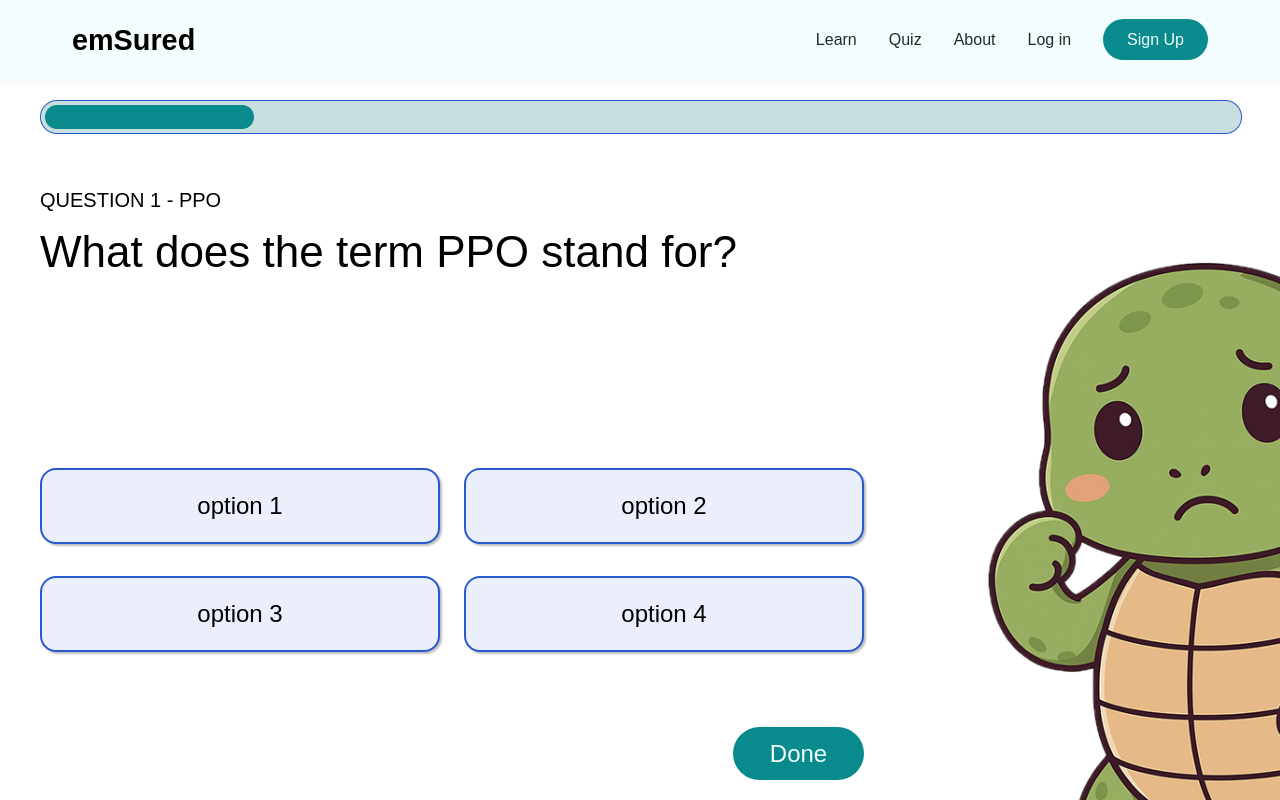
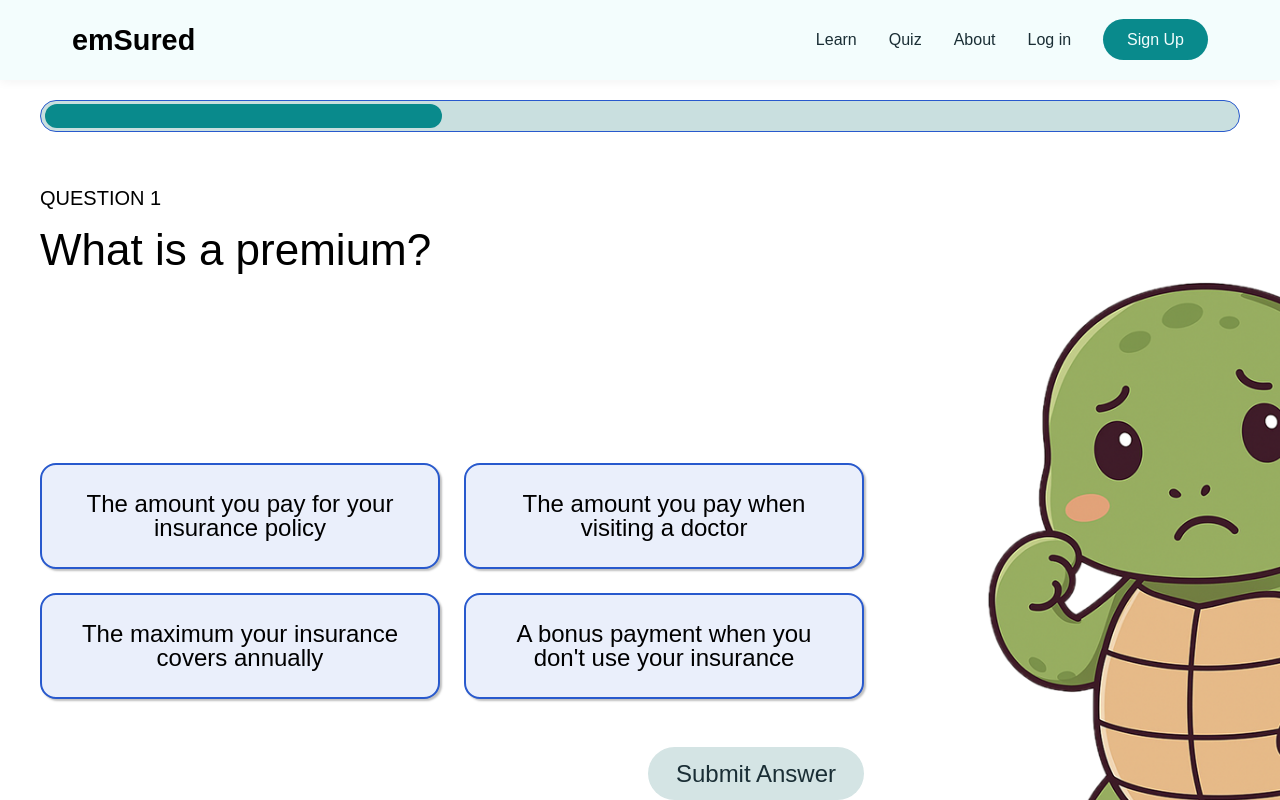
Before and after one commit to UW-INFO442-SP25/emSure-CTRLFreaks, a React (Vite) app in the folder emSure/: page /quiz in a window 1280 px wide. Built offline with nearby package versions, Linux system fonts and the light colour scheme; a web font is replaced by a local one.

Commit message:
worked on quiz feature

```diff
--- a/emSure/src/QuizPage.html
+++ b/emSure/src/QuizPage.html
@@ -19,22 +19,18 @@
 
       <section class="bottom-half">
         <div class="options">
-          <div class="option-set">
           <button class="option-btn">
             <h3>option 1</h3>
           </button>
           <button class="option-btn">
             <h3>option 2</h3>
           </button>
-          </div>
-          <div class="option-set">
           <button class="option-btn">
             <h3>option 3</h3>
           </button>
           <button class="option-btn">
             <h3>option 4</h3>
           </button>
-          </div>
         </div>
         <div class="done-cntr">
           <button class='primary-btn'>
--- a/emSure/src/components/buttons.jsx
+++ b/emSure/src/components/buttons.jsx
@@ -83,7 +83,9 @@ export const PrimaryLightButton = ({ text, onClick }) =>
 {
     return (
 
-        <button className='primary-light-btn' onClick={ onClick }>
+        <button
+            className='primary-light-btn'
+            onClick={ onClick }>
 
             <h3>{ text }</h3>
 
@@ -91,3 +93,18 @@ export const PrimaryLightButton = ({ text, onClick }) =>
 
     )
 }
+
+export const StaticOptionButton =  ({ text, isSelected, onClick, showWarningStyle }) =>
+{
+    return (
+
+        <button
+            className={`option-btn ${isSelected ? 'active' : ''} ${showWarningStyle ? 'error' : ''}`}
+            onClick={ onClick }>
+
+            <h3>{ text }</h3>
+
+        </button>
+
+    )
+}
--- /dev/null
+++ b/emSure/src/components/progressBar.jsx
@@ -0,0 +1,14 @@
+import React from 'react';
+
+export const ProgressBar = ({ currentQuestion, totalQuestions }) => {
+  const progress = (currentQuestion / totalQuestions) * 100;
+
+  return (
+    <div className="progress-bar-outer">
+      <div
+        className="progress-bar-inner"
+        style={{ width: `${progress}%` }}
+      />
+    </div>
+  );
+};
--- a/emSure/src/index.css
+++ b/emSure/src/index.css
@@ -2,7 +2,7 @@
 :root {
     --primary-color: #098A8C;
     --primary-color-darker: #076B6C;
-    --primary-color-lighter: #83A6A6;
+    --primary-color-lighter: #D4E4E4;
     --secondary-color: #2859CD;
     --secondary-color-darker: #1F49AB;
     --tertiary-color: #B2D3D3;
@@ -31,7 +31,7 @@ button {
 
 /* GLOBAL BUTTONS */
 .tertiary-btn, .tertiary-dark-btn, .secondary-btn, .secondary-dark-btn, .primary-btn, .primary-dark-btn, .primary-light-btn {
-    width: 131px;
+    width: fit-content;
     height: 53px;
     border-radius: 36px;
     padding: 12px 28px;
@@ -78,24 +78,53 @@ button {
 
 .primary-light-btn {
     background-color: var(--primary-color-lighter);
+    border: none;
 }
+
+.primary-light-btn.active {
+    border: none;
+    background-color: var(--primary-color);
+    color: var(--white);
+}
+
+/*
+.primary-light-btn:hover {
+    border: 2px solid #6D808D;
+}
+*/
 
 .option-btn {
     display: flex;
     width: 400px;
+    height: 106px;
     padding: 24px 36px;
     justify-content: center;
     align-items: center;
     gap: 10px;
+    flex-shrink: 0;
 
     border-radius: 16px;
-    border: 2px solid var(--Secondary-Blue, #2859CD);
+    border: 2px solid var(--secondary-color);
     background: #EAEFFB;
     box-shadow: 2px 2px 2px 0px rgba(0, 0, 0, 0.25);
 }
 
 .option-btn:hover {
     background: rgba(40, 89, 205, 0.50);
+}
+
+.option-btn.active {
+    color: var(--white);
+    border-radius: 16px;
+    background: var(--secondary-color);
+    /* box-shadow: 2px 2px 2px 0px rgba(0, 0, 0, 0.25); */
+}
+
+.option-btn.error {
+    border-radius: 16px;
+    border: 4px solid var(--error-color);
+    background: #FFE9E9;
+    box-shadow: 2px 2px 2px 0px rgba(193, 31, 31, 0.25);
 }
 
 
@@ -340,7 +369,7 @@ p {
 .quiz-main {
     display: flex;
     width: 1200px;
-    height: 700px;
+    height: 720px;
     flex-direction: column;
     justify-content: space-between;
     align-items: flex-start;
@@ -353,13 +382,6 @@ p {
     position: relative;
 }
 
-.option-set {
-    display: flex;
-    justify-content: space-between;
-    align-items: center;
-    align-self: stretch;
-}
-
 .done-cntr {
     display: flex;
     flex-direction: column;
@@ -368,21 +390,31 @@ p {
     align-self: stretch;
 }
 
+.top-bottom-half {
+    display: flex;
+    flex-direction: column;
+    align-items: flex-start;
+    gap: 12px;
+    align-self: stretch;
+}
+
 .bottom-half {
     display: flex;
     width: 824px;
     flex-direction: column;
     align-items: flex-start;
-    gap: 75px;
+    gap: 48px;
     padding-bottom: 20px;
 }
 
 .options {
     display: flex;
-    flex-direction: column;
+    width: 832px;
     align-items: flex-start;
-    gap: 32px;
-    align-self: stretch;
+    align-content: flex-start;
+    grid-row-gap: 24px;
+    grid-column-gap: 24px;
+    flex-wrap: wrap;
 }
 
 .top-half {
@@ -409,5 +441,40 @@ p {
     z-index: 10;
 }
 
+.incorrect {
+    color: var(--error-color);
+    font-weight: 700;
+
+}
+
+.correct {
+    font-weight: 700;
+
+    color: var(--correct-color);
+    font-weight: 700;
+
+}
+
+.progress-bar-outer {
+    display: flex;
+    width: 1200px;
+    height: 32px;
+    padding: 0 4px;
+    flex-direction: column;
+    justify-content: center;
+    align-items: flex-start;
+    gap: 10px;
+
+    border-radius: 1000px;
+    border: 1px solid var(--Secondary-Blue, #2859CD);
+    background: #C9DFDF;
+}
+
+.progress-bar-inner {
+    height: 24px;
+    flex-shrink: 0;
+    border-radius: 1000px;
+    background: var(--Primary-Teal, #098A8C);
+}
 
 /* Quiz Page - ENDING */
--- a/emSure/src/pages/QuizPage.jsx
+++ b/emSure/src/pages/QuizPage.jsx
@@ -1,47 +1,199 @@
 import React, { useState } from 'react';
-import { TertiaryButton, SecondaryButton } from '../components/buttons';
+import { PrimaryButton, PrimaryLightButton, StaticOptionButton } from '../components/buttons';
+import { ProgressBar } from '../components/progressBar'
+
+
+const quizData = [
+  {
+    question: "What is a premium?",
+    options: ["The amount you pay for your insurance policy",
+      "The amount you pay when visiting a doctor",
+      "The maximum your insurance covers annually",
+      "A bonus payment when you don't use your insurance"],
+    correctAnswer: "The amount you pay for your insurance policy"
+  },
+  {
+    question: "What does the term 'deductible' mean in health insurance?",
+    options: ["The amount deducted from your paycheck for insurance",
+      "The amount you must pay before your insurance begins to pay",
+      "The discount you receive for being healthy",
+      "The maximum amount your plan will cover"],
+    correctAnswer: "The amount you pay for your insurance policy"
+  },
+  {
+  question: "What is coinsurance?",
+  options: ["Having multiple insurance policies",
+    "The percentage of costs you pay after meeting your deductible",
+    "Insurance you share with your spouse",
+    "The insurance company's portion of the bill"],
+  correctAnswer: "Insurance you share with your spouse"
+  }
+];
 
 
 export default function QuizPage(props) {
+  const [currentQuestionIndex, setCurrentQuestionIndex] = useState(0);
+  const currentQuestion = quizData[currentQuestionIndex];
+  const [selected, setSelected] = useState(null);
+  const [isCorrect, setIsCorrect] = useState(null);
+  const [showFeedback, setShowFeedback] = useState(false);
+  const [showSelectWarning, setShowSelectWarning] = useState(false);
+  const [lastQuestion, setLastQuestion] = useState(false);
+
+
+
+  const handleAnswerSelect = (option) => {
+    setSelected(selected === option ? null : option);
+  };
+
+  const optionButtons = currentQuestion.options.map((option, index) => {
+    return (
+      <StaticOptionButton
+        key={index}
+        text={option}
+        isSelected={selected === option}
+        showWarningStyle={showSelectWarning && selected === null}
+        onClick={showFeedback ? null : () => handleAnswerSelect(option)}
+      />
+    );
+  });
+
+
+  const handleNextQuestion  = () =>
+  {
+    setIsCorrect(null);
+    setShowFeedback(false);
+    setSelected(null);
+    setShowSelectWarning(false);
+    setCurrentQuestionIndex((prevIndex) =>
+        (prevIndex + 1) % quizData.length
+      );
+    console.log("next page")
+  }
+
+  const handleSubmitQuestion = () =>
+  {
+    setShowFeedback(true)
+  }
+
+  const handleQuestionCheck = () =>
+  {
+    if (selected == currentQuestion.correctAnswer) {
+      setIsCorrect(true);
+    } else {
+      setIsCorrect(false);
+    }
+  }
+
+  const handleFinishQuiz = () =>
+  {
+
+  }
+
+
+  const actionButton = (() => {
+    if (selected == null) {
+      return (
+        < PrimaryLightButton
+        text="Submit Answer"
+        onClick={() => setShowSelectWarning(true)}
+      />
+      );
+    } else if (lastQuestion) {
+      return (
+        < PrimaryButton
+        text="Finish Quiz"
+        // onClick={() => {
+        //   handleFinishQuiz();
+        // }}
+        />
+      )
+    } else if (selected != null && !showFeedback) {
+      return (
+        < PrimaryButton
+        text="Submit Answer"
+        onClick={() => {
+          handleSubmitQuestion();
+          handleQuestionCheck();
+        }}
+        />
+      )
+    } else if (selected != null && showFeedback) {
+      console.log("next question")
+      return (
+        < PrimaryButton
+        text="Next Question"
+        onClick={handleNextQuestion}
+        />
+      )
+    }
+  })();
+
+
+  const feedbackYes = (() => {
+    if (showFeedback && isCorrect) {
+      return (
+        <h3 className='correct'> CORRECT! </h3>
+      )
+    } else if (showFeedback && !isCorrect) {
+        return (
+          <h3 className='incorrect'> INCORRECT! </h3>
+        )
+    } else {
+      return (
+        <h2></h2>
+      )
+    };
+  })();
+
+
+  const optionError = (() => {
+    console.log('please select answer')
+    console.log(showSelectWarning)
+
+    if (showSelectWarning) {
+      return (
+        <h3>
+          Please select an answer
+        </h3>
+      )
+    } else {
+      console.log("no error")
+    }
+  })();
+
+
   return (
     <div className="quiz-body">
       <div className="quiz-main">
 
         <div className="top-half">
-          <img src="/imgs/Quiz-Progress-Bar.png" alt="progress bar" />
+          < ProgressBar
+            currentQuestion={currentQuestionIndex + 1}
+            totalQuestions={quizData.length}
+          />
           <div className="question">
-            <p>QUESTION 1 - PPO</p>
-            <h2>What does the term PPO stand for?</h2>
+            <p>QUESTION {currentQuestionIndex + 1}</p>
+            <h2> {currentQuestion.question} </h2>
           </div>
         </div>
 
         <div className="bottom-half">
-          <div className="options">
-            <div className="option-set">
-              <button className="option-btn">
-                <h3>option 1</h3>
-              </button>
-              <button className="option-btn">
-                <h3>option 2</h3>
-              </button>
-            </div>
-            <div className="option-set">
-              <button className="option-btn">
-                <h3>option 3</h3>
-              </button>
-              <button className="option-btn">
-                <h3>option 4</h3>
-              </button>
+          <div className='top-bottom-half'>
+            {feedbackYes}
+            {optionError}
+            <div className="options">
+              {optionButtons}
             </div>
           </div>
+
           <div className="done-cntr">
-            <button className="primary-btn">
-              <h3>Done</h3>
-            </button>
+            {actionButton}
           </div>
         </div>
 
         <img src="/imgs/sad-turtle.png" className="turtle-img" alt="sad turtle" />
+
       </div>
     </div>
   );
```
Lines whose indentation alone changed are shown as unchanged.
